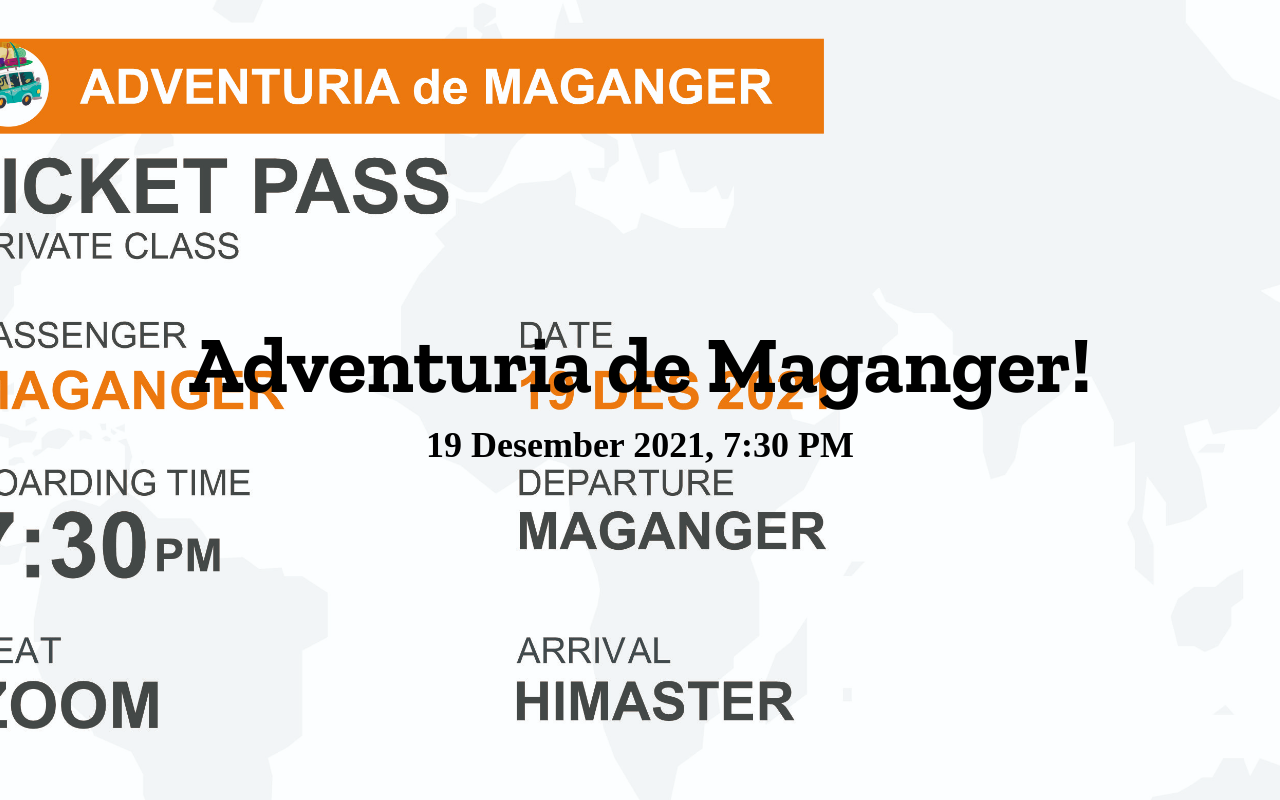
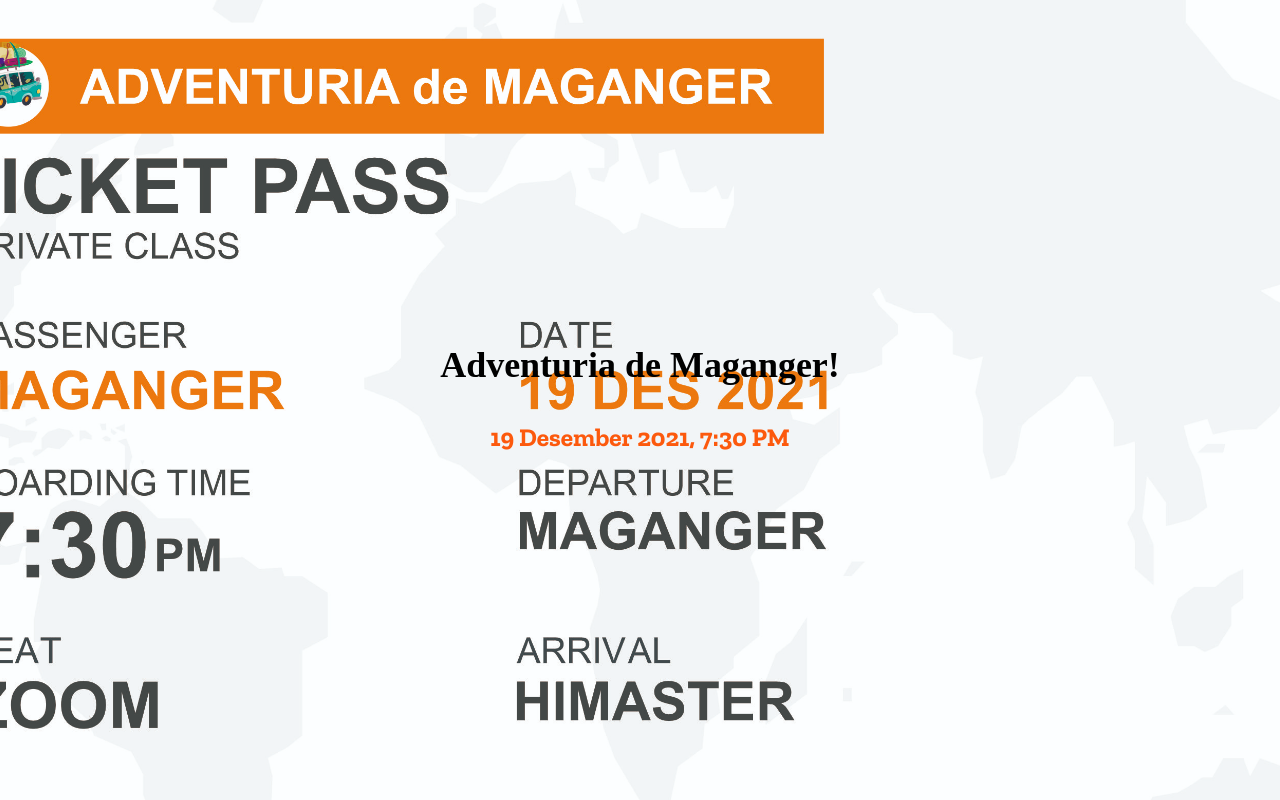
Before and after one commit to afrzl/RSVP-Auto-Create-GSheets, a website: page index.html in a window 1280 px wide. Shown: the top 800 px of the page. Drawn offline with nearby package versions, Linux system fonts and the light colour scheme; some packages are replaced by stand-ins of ours; no server answers; a web font is replaced by a local one.

Commit message:
fix layout

```diff
--- a/index.html
+++ b/index.html
@@ -47,8 +47,8 @@
       <div class="container text-intro-wrap">
         <div class="row">
           <div class="col-md-12 text-center text-intro probootstrap-animate">
-            <h1>Adventuria de Maganger!</h1>
-            <h2>19 Desember 2021, 7:30 PM</h2>
+            <h2>Adventuria de Maganger!</h2>
+            <h4>19 Desember 2021, 7:30 PM</h4>
           </div>
         </div>
       </div>
```
